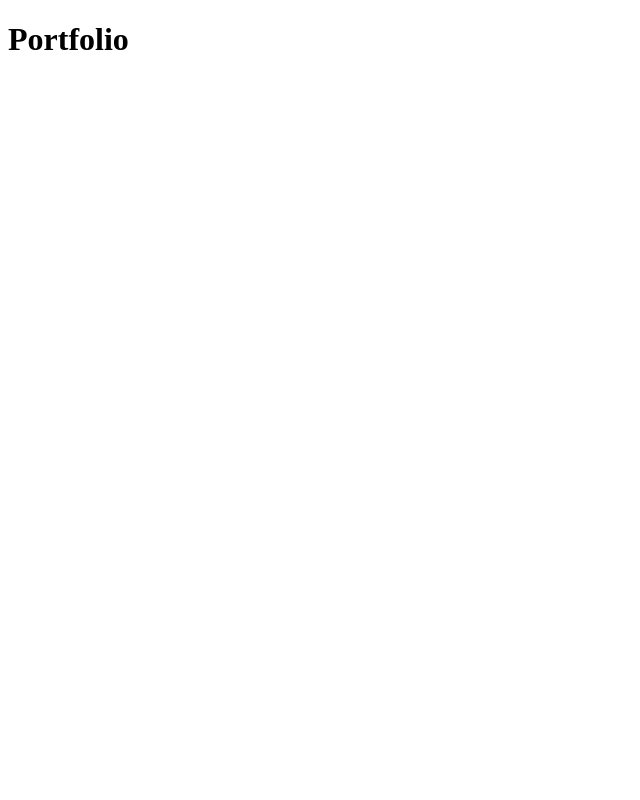
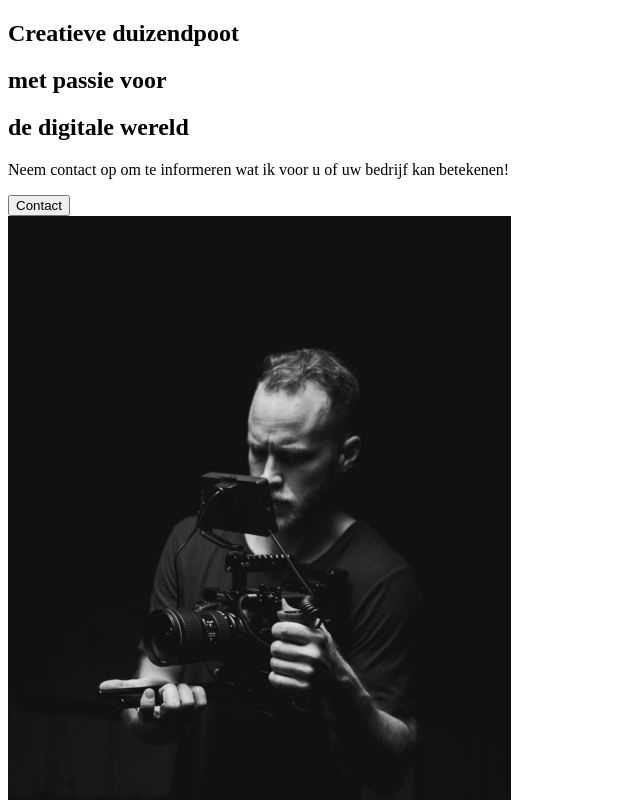
Before and after one commit to DylandeBruijn/react-portfolio, a React (Create React App) app: page / in a window 1280 px wide. Shown: the top 800 px of the page, without its empty margins (0-640 px from the left). Built offline with nearby package versions, Linux system fonts and the light colour scheme.

Commit message:
About section

```diff
--- a/src/App.js
+++ b/src/App.js
@@ -1,7 +1,10 @@
+// Import Pages
+import { AboutUs } from "./pages/AboutUs";
+
 function App() {
 	return (
 		<div className="App">
-			<h1>Portfolio</h1>
+			<AboutUs />
 		</div>
 	);
 }
--- /dev/null
+++ b/src/components/AboutSection.js
@@ -0,0 +1,35 @@
+// React
+import React from "react";
+
+// Images
+import home1 from "../img/home1.png";
+
+export const AboutSection = () => {
+	return (
+		<div>
+			<div className="description">
+				<div className="title">
+					<div className="hide">
+						<h2>Creatieve duizendpoot</h2>
+					</div>
+					<div className="hide">
+						<h2>
+							met <span>passie</span> voor
+						</h2>
+					</div>
+					<div className="hide">
+						<h2>de digitale wereld</h2>
+					</div>
+				</div>
+				<p>
+					Neem contact op om te informeren wat ik voor u of uw bedrijf kan
+					betekenen!
+				</p>
+				<button>Contact</button>
+			</div>
+			<div className="image">
+				<img src={home1} alt="guy with a camera" />
+			</div>
+		</div>
+	);
+};
--- /dev/null
+++ b/src/pages/AboutUs.js
@@ -0,0 +1,8 @@
+import React from "react";
+
+//Page Components
+import { AboutSection } from "../components/AboutSection";
+
+export const AboutUs = () => {
+	return <AboutSection />;
+};
```
